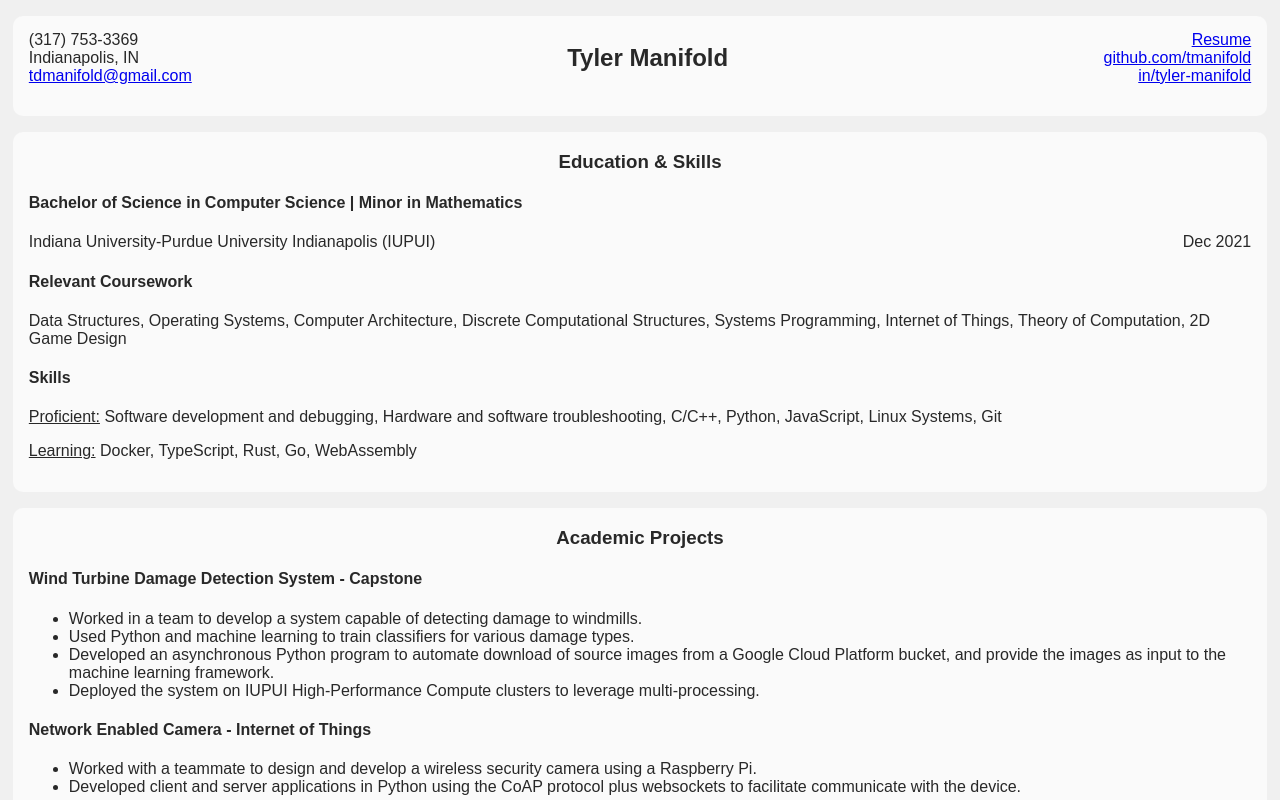
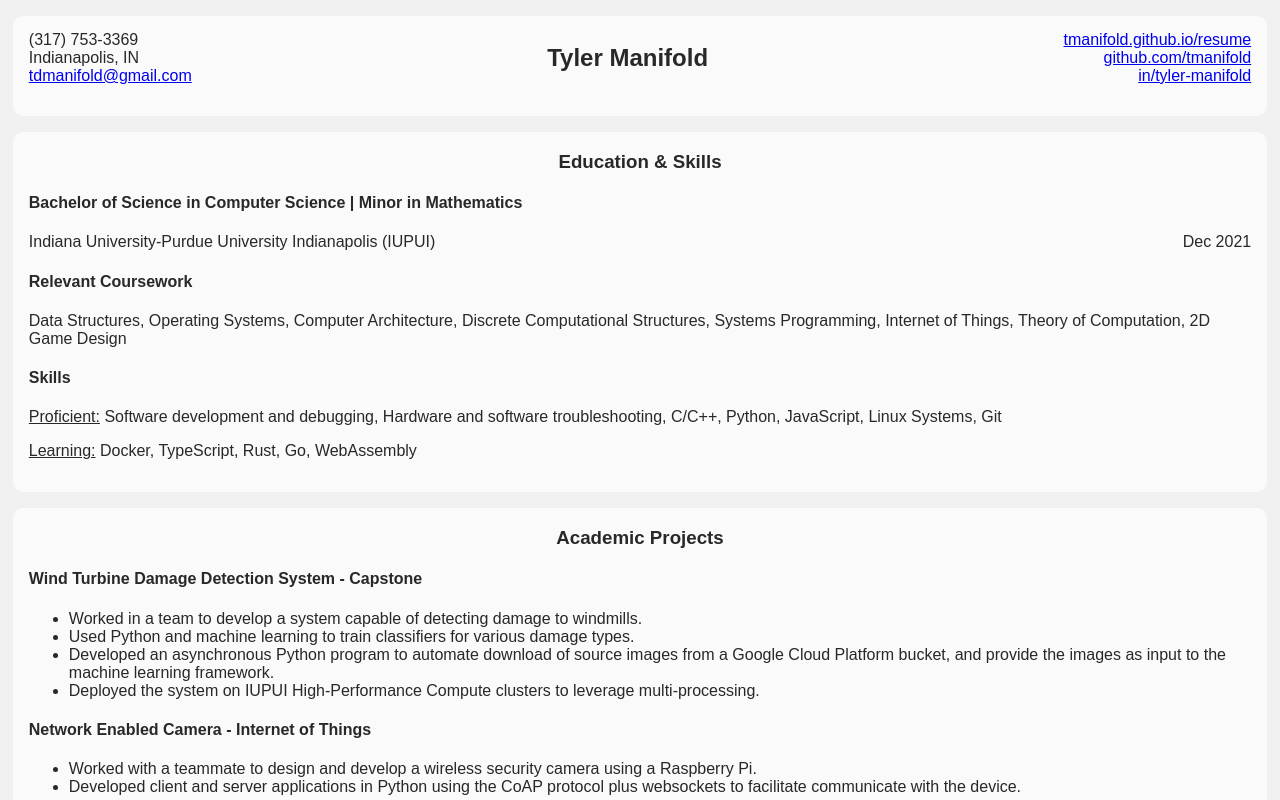
Before and after one commit to tmanifold/resume, a plain HTML site: page index.html in a window 1280 px wide. Shown: the top 800 px of the page. Drawn offline with Linux system fonts and the light colour scheme.

Commit message:
changed resume link text to url

```diff
--- a/index.html
+++ b/index.html
@@ -44,7 +44,7 @@
 								<a
 									href="https://tmanifold.github.io/resume"
 									alt="Resume"
-									>Resume</a
+									>tmanifold.github.io/resume</a
 								>
 							</li>
 							<li>
```
